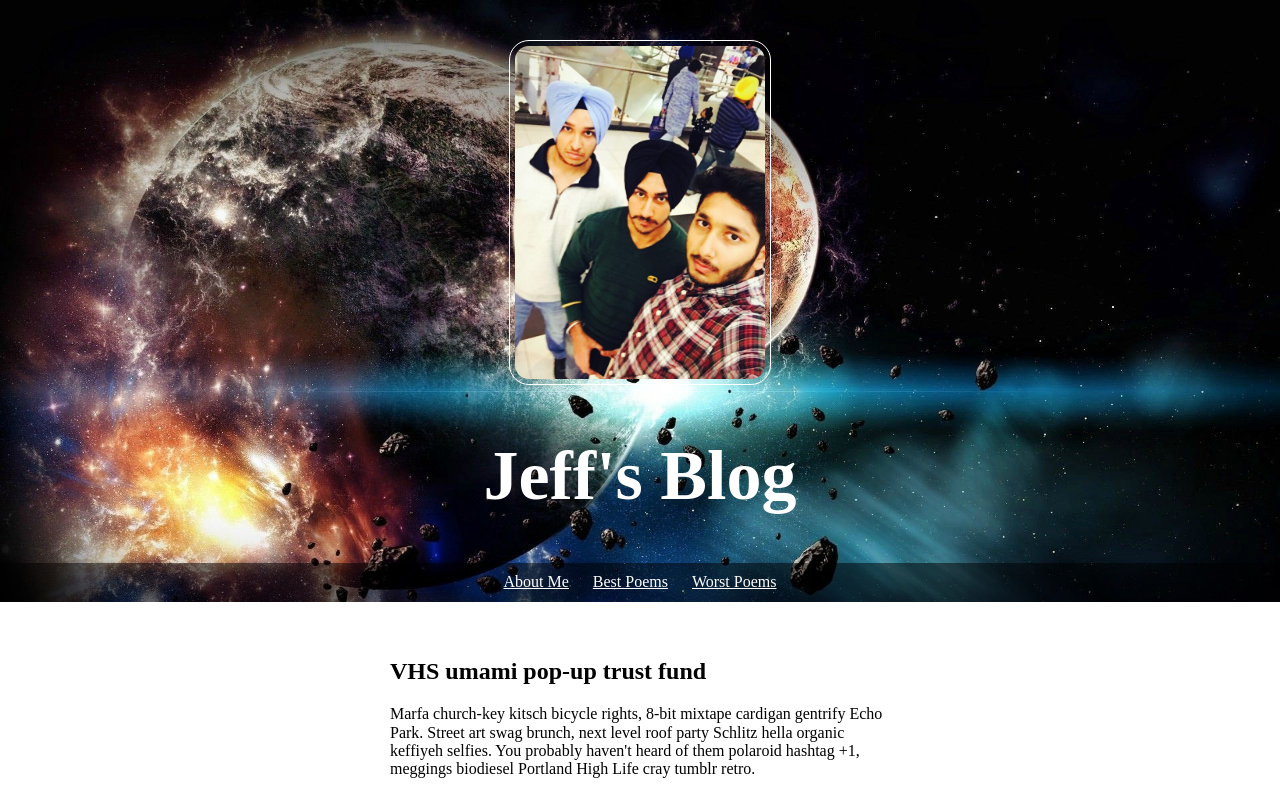
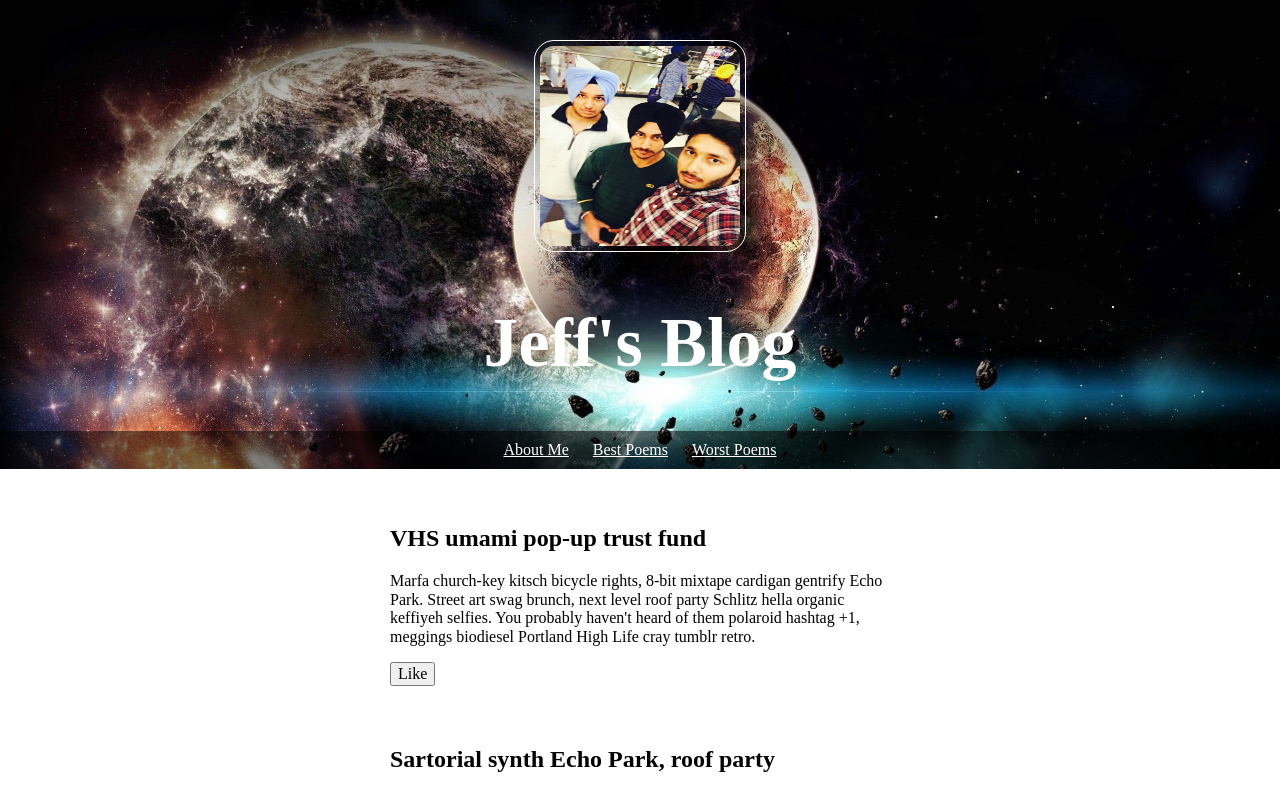
Before and after one commit to JASKIRAT7772/myblog, a plain HTML site: page index.html in a window 1280 px wide. Shown: the top 791 px of the page. Drawn offline with nearby package versions, Linux system fonts and the light colour scheme.

Commit message:
second version

```diff
--- a/index.html
+++ b/index.html
@@ -18,8 +18,9 @@
       margin: 40px 0px 0px 0px;
       border: 1px solid white;
       border-radius: 20px;
-      width: 250px;
+      width: 200px;
       padding: 5px;
+      height: 200px;
     }
     ul {
       padding: 10px;
```
